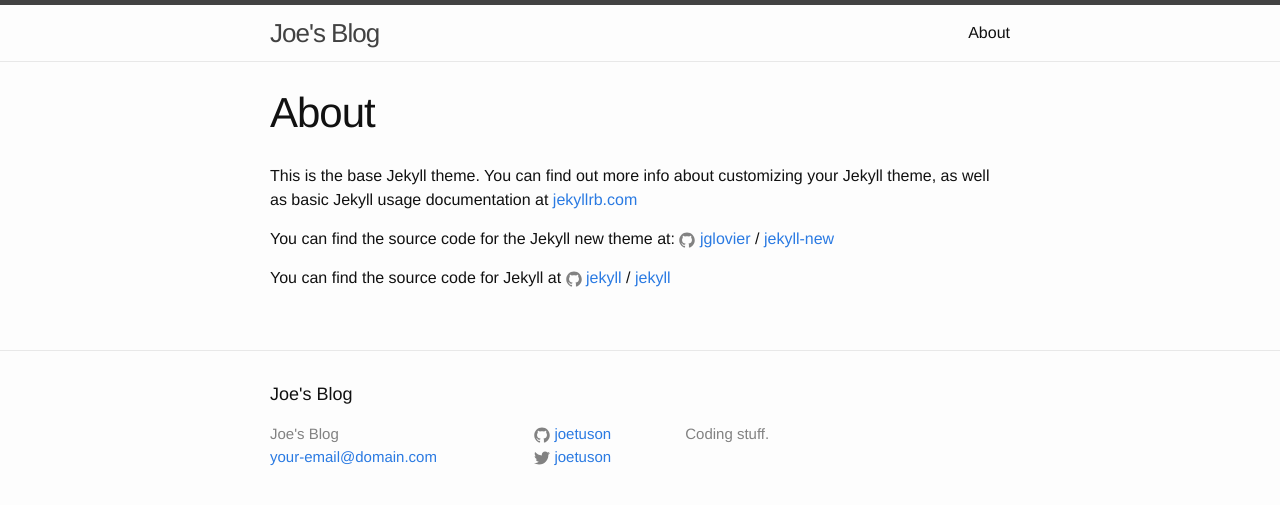
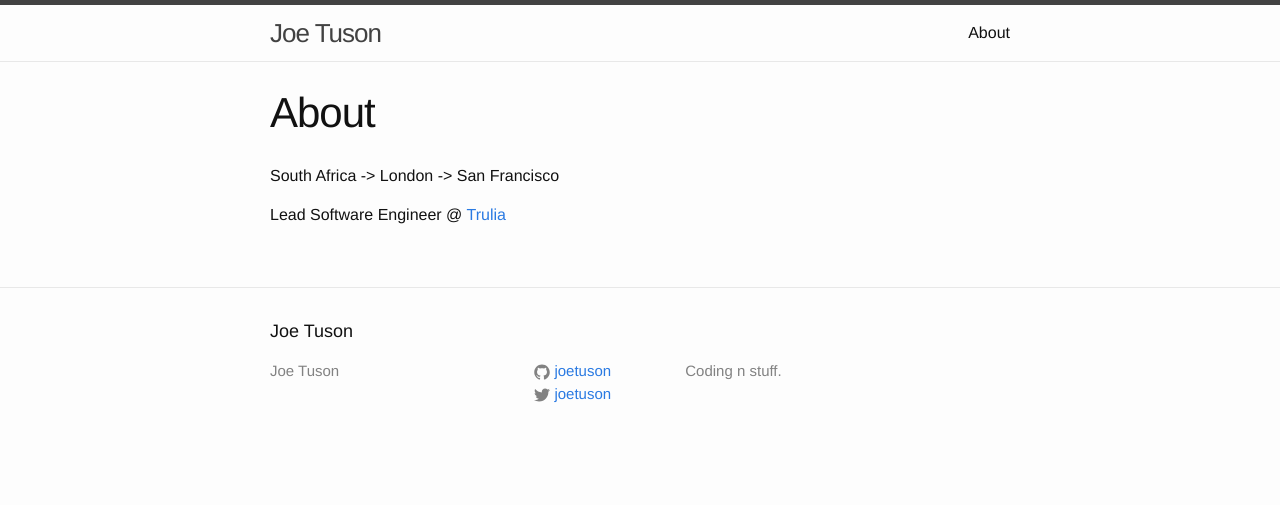
Before and after one commit to joetuson/joetuson.github.io, a Jekyll site: the page built from about.md, in a window 1280 px wide. Shown: the top 505 px of the page. Built offline with Jekyll 4.4.1, drawn with Linux system fonts in a browser that asks for light colours.

```diff
--- a/_config.yml
+++ b/_config.yml
@@ -6,10 +6,10 @@
 # 'jekyll serve'. If you change this file, please restart the server process.
 
 # Site settings
-title: Joe's Blog
-email: your-email@domain.com
+title: Joe Tuson
+#email: your-email@domain.com
 description: > # this means to ignore newlines until "baseurl:"
-  Coding stuff.
+  Coding n stuff.
 baseurl: "" # the subpath of your site, e.g. /blog
 url: "http://joetuson.com" # the base hostname & protocol for your site
 twitter_username: joetuson
--- a/about.md
+++ b/about.md
@@ -4,12 +4,6 @@ title: About
 permalink: /about/
 ---
 
-This is the base Jekyll theme. You can find out more info about customizing your Jekyll theme, as well as basic Jekyll usage documentation at [jekyllrb.com](http://jekyllrb.com/)
+South Africa -> London -> San Francisco
 
-You can find the source code for the Jekyll new theme at:
-{% include icon-github.html username="jglovier" %} /
-[jekyll-new](https://github.com/jglovier/jekyll-new)
-
-You can find the source code for Jekyll at
-{% include icon-github.html username="jekyll" %} /
-[jekyll](https://github.com/jekyll/jekyll)
+Lead Software Engineer @ [Trulia](http://www.trulia.com)
```
Also changed, not shown: _posts/2015-12-01-good-software.markdown (added, +10 -0 lines), _posts/2015-12-01-welcome-to-jekyll.markdown (deleted, +0 -25 lines), Gemfile.lock.
